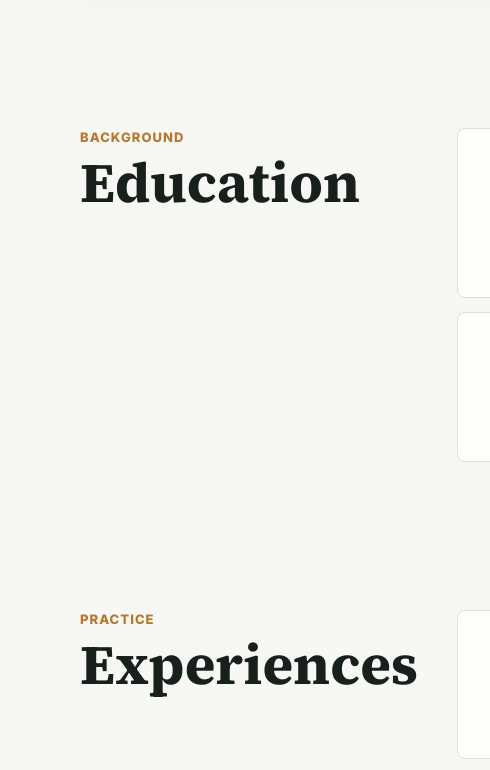
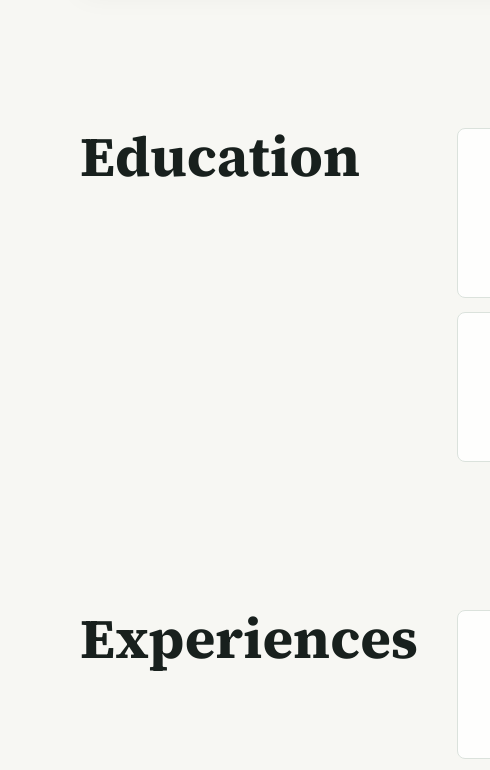
Before and after one commit to kangyiyang/kangyiyang.github.io, a plain HTML site: page index.html in a window 1280 px wide. Shown: the part 1700-2470 px from the top of the page, 0-490 px from the left. Drawn offline with Linux system fonts and the light colour scheme.

Commit message:
Simplify section headings

```diff
--- a/index.html
+++ b/index.html
@@ -122,8 +122,7 @@
     </section>
 
     <section id="education" class="section split-section">
-      <div class="section-heading">
-        <p class="eyebrow">Background</p>
+      <div class="section-heading section-heading--single">
         <h2>Education</h2>
       </div>
       <div class="timeline">
@@ -152,8 +151,7 @@
     </section>
 
     <section id="experience" class="section split-section">
-      <div class="section-heading">
-        <p class="eyebrow">Practice</p>
+      <div class="section-heading section-heading--single">
         <h2>Experiences</h2>
       </div>
       <div class="timeline">
```
